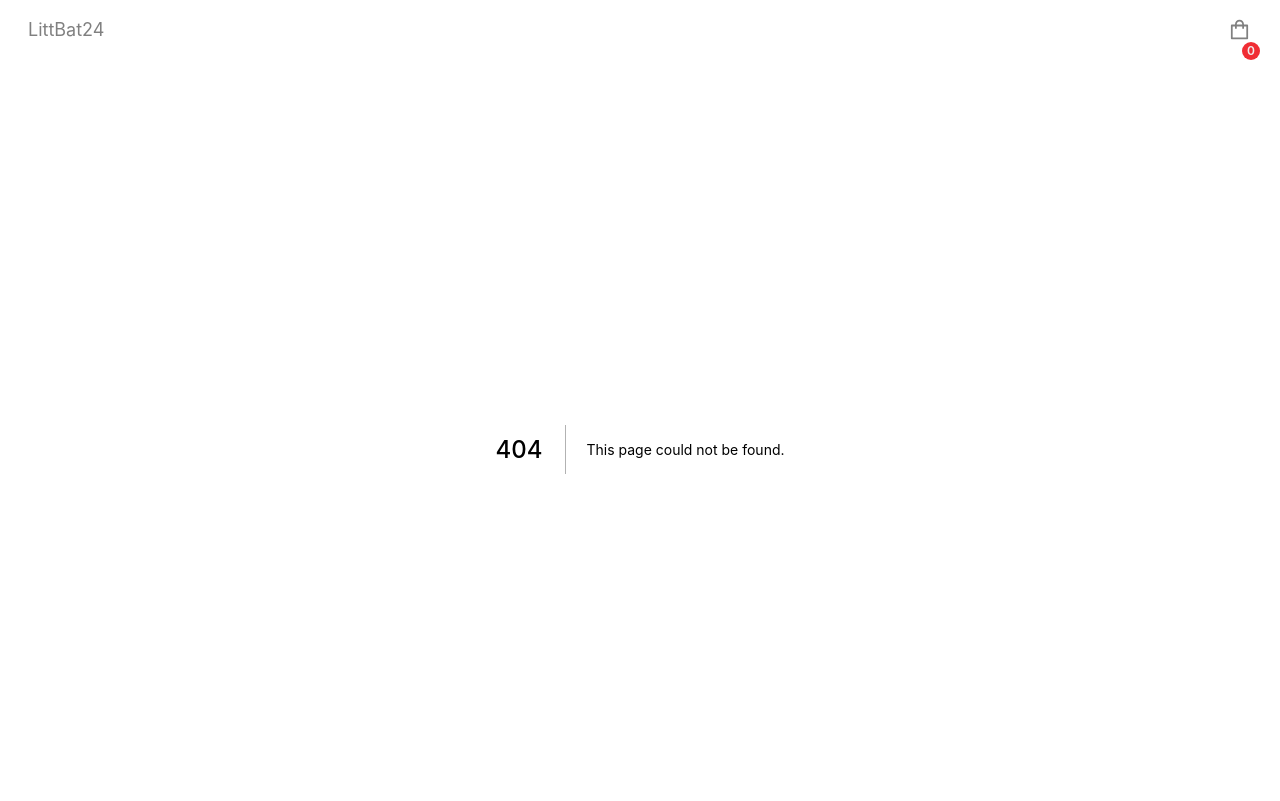
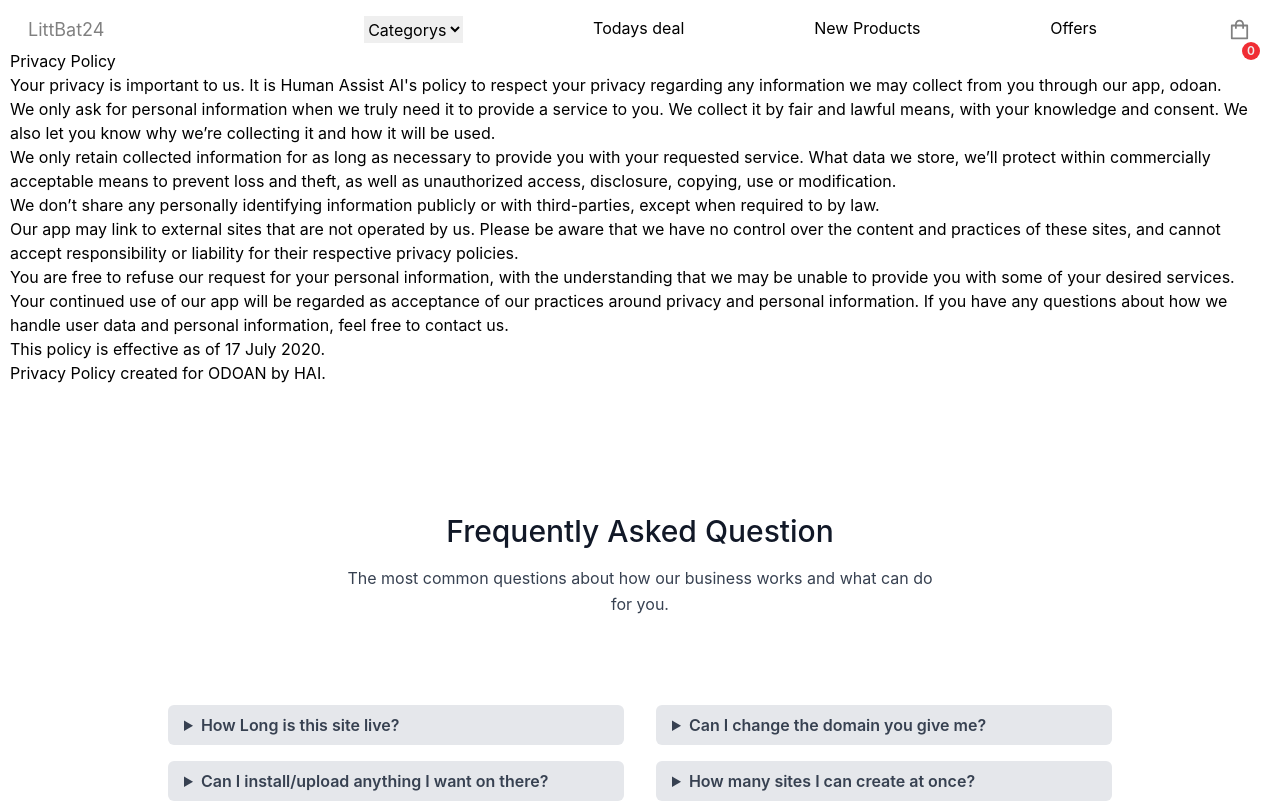
Before and after one commit to emmazyconcepts/Littbat24, a Next.js app: page /policy in a window 1280 px wide. Before the commit this address had no page. Shown: the top 801 px of the page. Built offline with nearby package versions, Linux system fonts and the light colour scheme.

Commit message:
‘add’

```diff
--- a/components/Navbar.jsx
+++ b/components/Navbar.jsx
@@ -13,6 +13,24 @@
         <Link href="/">LittBat24</Link>
       </p>
 
+      <div></div>
+
+      <select name="" id="">
+        {" "}
+        <option>Categorys</option>
+        <option>64VOLT</option>
+        <option>64VOLT</option>
+        <option>64VOLT</option>
+        <option>64VOLT</option>
+        <option>64VOLT</option>
+        <option>64VOLT</option>
+        <option>64VOLT</option>
+      </select>
+
+      <h1>Todays deal</h1>
+      <h1>New Products</h1>
+      <h1>Offers</h1>
+
       <button
         type="button"
         className="cart-icon"
--- /dev/null
+++ b/pages/contact/index.js
@@ -0,0 +1,70 @@
+import React from "react";
+
+function index() {
+  return (
+    <div>
+      <section class="text-gray-600 body-font relative">
+        <div class="container px-5 py-24 mx-auto">
+          <div class="flex flex-col text-center w-full mb-12">
+            <h1 class="sm:text-3xl text-2xl font-medium title-font mb-4 text-gray-900">
+              Contact Us
+            </h1>
+            <p class="lg:w-2/3 mx-auto leading-relaxed text-base">
+              Whatever cardigan tote bag tumblr hexagon brooklyn asymmetrical
+              gentrify.
+            </p>
+          </div>
+          <div class="lg:w-1/2 md:w-2/3 mx-auto">
+            <div class="flex flex-wrap -m-2">
+              <div class="p-2 w-1/2">
+                <div class="relative">
+                  <label for="name" class="leading-7 text-sm text-gray-600">
+                    Name
+                  </label>
+                  <input
+                    type="text"
+                    id="name"
+                    name="name"
+                    class="w-full bg-gray-100 bg-opacity-50 rounded border border-gray-300 focus:border-indigo-500 focus:bg-white focus:ring-2 focus:ring-indigo-200 text-base outline-none text-gray-700 py-1 px-3 leading-8 transition-colors duration-200 ease-in-out"
+                  />
+                </div>
+              </div>
+              <div class="p-2 w-1/2">
+                <div class="relative">
+                  <label for="email" class="leading-7 text-sm text-gray-600">
+                    Email
+                  </label>
+                  <input
+                    type="email"
+                    id="email"
+                    name="email"
+                    class="w-full bg-gray-100 bg-opacity-50 rounded border border-gray-300 focus:border-indigo-500 focus:bg-white focus:ring-2 focus:ring-indigo-200 text-base outline-none text-gray-700 py-1 px-3 leading-8 transition-colors duration-200 ease-in-out"
+                  />
+                </div>
+              </div>
+              <div class="p-2 w-full">
+                <div class="relative">
+                  <label for="message" class="leading-7 text-sm text-gray-600">
+                    Message
+                  </label>
+                  <textarea
+                    id="message"
+                    name="message"
+                    class="w-full bg-gray-100 bg-opacity-50 rounded border border-gray-300 focus:border-indigo-500 focus:bg-white focus:ring-2 focus:ring-indigo-200 h-32 text-base outline-none text-gray-700 py-1 px-3 resize-none leading-6 transition-colors duration-200 ease-in-out"
+                  ></textarea>
+                </div>
+              </div>
+              <div class="p-2 w-full">
+                <button class="flex mx-auto text-white bg-indigo-500 border-0 py-2 px-8 focus:outline-none hover:bg-indigo-600 rounded text-lg">
+                  Button
+                </button>
+              </div>
+            </div>
+          </div>
+        </div>
+      </section>
+    </div>
+  );
+}
+
+export default index;
--- a/pages/index.js
+++ b/pages/index.js
@@ -11,8 +11,8 @@
 
       <div className="products-heading">
         {" "}
-        <h2>Best Selling Batterys</h2>
-        <p>Batterys of many variations</p>
+        <h2>Best Selling Battery</h2>
+        <p>Battery of many variations</p>
       </div>
 
       <div className="products-container">
--- /dev/null
+++ b/pages/policy/index.js
@@ -0,0 +1,64 @@
+import React from "react";
+
+export default function index() {
+  return (
+    <div>
+
+
+
+
+      <di class="background background--light background--dark">
+        <h2>Privacy Policy</h2>
+        <p>
+          Your privacy is important to us. It is Human Assist AI's policy to
+          respect your privacy regarding any information we may collect from you
+          through our app, odoan.
+        </p>
+        <p>
+          We only ask for personal information when we truly need it to provide
+          a service to you. We collect it by fair and lawful means, with your
+          knowledge and consent. We also let you know why we’re collecting it
+          and how it will be used.
+        </p>
+        <p>
+          We only retain collected information for as long as necessary to
+          provide you with your requested service. What data we store, we’ll
+          protect within commercially acceptable means to prevent loss and
+          theft, as well as unauthorized access, disclosure, copying, use or
+          modification.
+        </p>
+        <p>
+          We don’t share any personally identifying information publicly or with
+          third-parties, except when required to by law.
+        </p>
+        <p>
+          Our app may link to external sites that are not operated by us. Please
+          be aware that we have no control over the content and practices of
+          these sites, and cannot accept responsibility or liability for their
+          respective privacy policies.
+        </p>
+        <p>
+          You are free to refuse our request for your personal information, with
+          the understanding that we may be unable to provide you with some of
+          your desired services.
+        </p>
+        <p>
+          Your continued use of our app will be regarded as acceptance of our
+          practices around privacy and personal information. If you have any
+          questions about how we handle user data and personal information, feel
+          free to contact us.
+        </p>
+        <p>This policy is effective as of 17 July 2020.</p>
+        <p>
+          Privacy Policy created for ODOAN by{" "}
+          <a
+            href="https://humanassistai.com"
+            title="Privacy Policy created for ODOAN"
+          >
+            HAI.
+          </a>
+        </p>
+      </di>
+    </div>
+  );
+}
```
